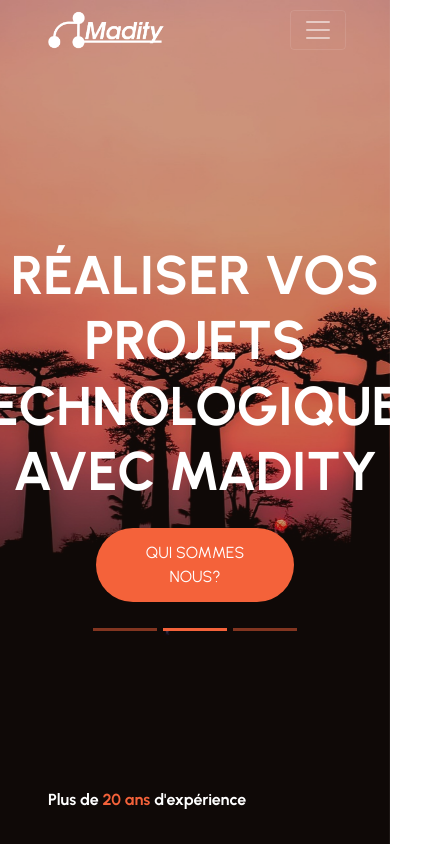
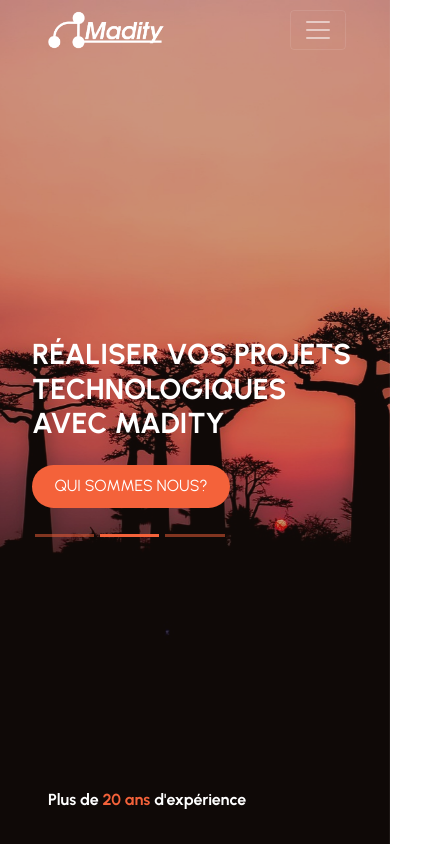
Before and after one commit to AleckAstan/Madity, an Angular app: page / in a window 390 px wide. Shown: the top 846 px of the page, 435 px wide, since content can reach past the window. Built offline with nearby package versions, Linux system fonts and the light colour scheme.

Commit message:
Update slider-banner.responsive.scss

```diff
--- a/src/app/slider-banner/slider-banner.responsive.scss
+++ b/src/app/slider-banner/slider-banner.responsive.scss
@@ -1,75 +1,120 @@
-@media only screen and (max-width: 768px){
+@media only screen and (max-width: 1800px){
 
-    .slider_cover{
-        .slider_comp{
-            .slider_title{
+
+.carousel-caption{
+    display: flex;
+    flex-direction: column;
+    justify-content: center;
+    align-items: start;
+    height: 100vh;
+    padding: 0;
+    margin: 0 6rem;
+    left: 0;
+    right: 0;
+    padding-top: 5rem;
+    h1{
+        font-size: 3.4rem;
+        text-align: start;
         font-weight: 700;
-                font-size: 3rem;
-                margin-bottom: 1.8rem;
     }
-            .slider_button{
-                padding: 1rem 2rem;
-                font-size: 1rem;
+    a{
+        align-self: start;
+        padding: .8rem 2.2rem;
+        margin: 1rem 0;
     }
-        }
-        .xp20 p{
-            margin-bottom: 2rem;
-            font-weight: 700;
-            font-size: 1.25rem;
-            margin-left: 2rem;
+    .carousel-indicators{
+        align-self: start;
+        button{
+            width: 4rem;
+            background-color: $primary_color;
         }
     }
 }
-@media only screen and (max-width: 660px){
-    .slider_cover{
-        .slider_comp{
-            .slider_title{
-                font-weight: 600;
-                font-size: 2.8rem;
-                margin-bottom: 1.7rem;
+.xp{
+    margin: 2rem 3rem;
 }
-            .slider_button{
-                padding: .9rem 1.8rem;
-                font-size: 1rem;
+
+}
+@media only screen and (max-width: 1050px){
+
+    .carousel-caption{
+        margin: 0 3rem;
+        h1{
+            font-size: 3rem;
+        }
+        a{
+            padding: .6rem 2rem;
         }
     }
-        .xp20 p{
-            margin-bottom: 2rem;
-            font-weight: 700;
-            font-size: 1.25rem;
-            margin-left: 2rem;
+    .xp{
+        margin: 2rem 3rem;
+    }
+
+}
+@media only screen and (max-width: 768px){
+
+.carousel-caption{
+    a{
+        align-self: start;
+        padding: .6rem 2rem;
+        margin: 1rem 0;
+    }
+}
+}
+@media only screen and (max-width: 514px){
+
+    .carousel-caption{
+        h1{
+            font-size: 1.65rem;
         }
     }
 }
 @media only screen and (max-width: 425px){
-    .slider_cover{
-        .slider_comp{
-            .slider_title{
-                font-weight: 700;
-                font-size: 2.3rem;
-                margin-bottom: 1.7rem;
+
+.carousel-caption{
+    margin: 0 2rem;
+    h1{
+        font-size: 1.8rem;
     }
-            .slider_button{
-                padding: .8rem 1.4rem;
-                font-size: 1rem;
+    a{
+        padding: .6rem 1.4rem;
     }
-        }
-        .xp20 p{
-            margin-bottom: 2rem;
-            font-weight: 700;
-            font-size: 1rem;
-            margin-left: 2rem;
+    .carousel-indicators{
+        button{
+            width: 3.7rem;
         }
     }
 }
-@media only screen and (max-width: 375px){
-    .slider_cover{
-        .slider_comp{
-            .slider_title{
-                font-weight: 700;
-                font-size: 2rem;
-                margin-bottom: 1.5rem;
+
+}
+@media only screen and (max-width: 290px){
+
+.carousel-caption{
+    display: flex;
+    flex-direction: column;
+    justify-content: center;
+    align-items: center;
+    height: 100vh;
+    padding: 0;
+    margin: 0 1rem;
+    left: 0;
+    right: 0;
+    padding-top: 5rem;
+    h1{
+        align-items: center;
+        font-size: 1.5rem;
+    }
+    a{
+        padding: .4rem 1rem;
+    }
+    .carousel-indicators{
+        button{
+            width: 3.4rem;
         }
     }
 }
+
+.xp{
+    display: none;
 }
+}
```
Lines whose indentation alone changed are shown as unchanged.
